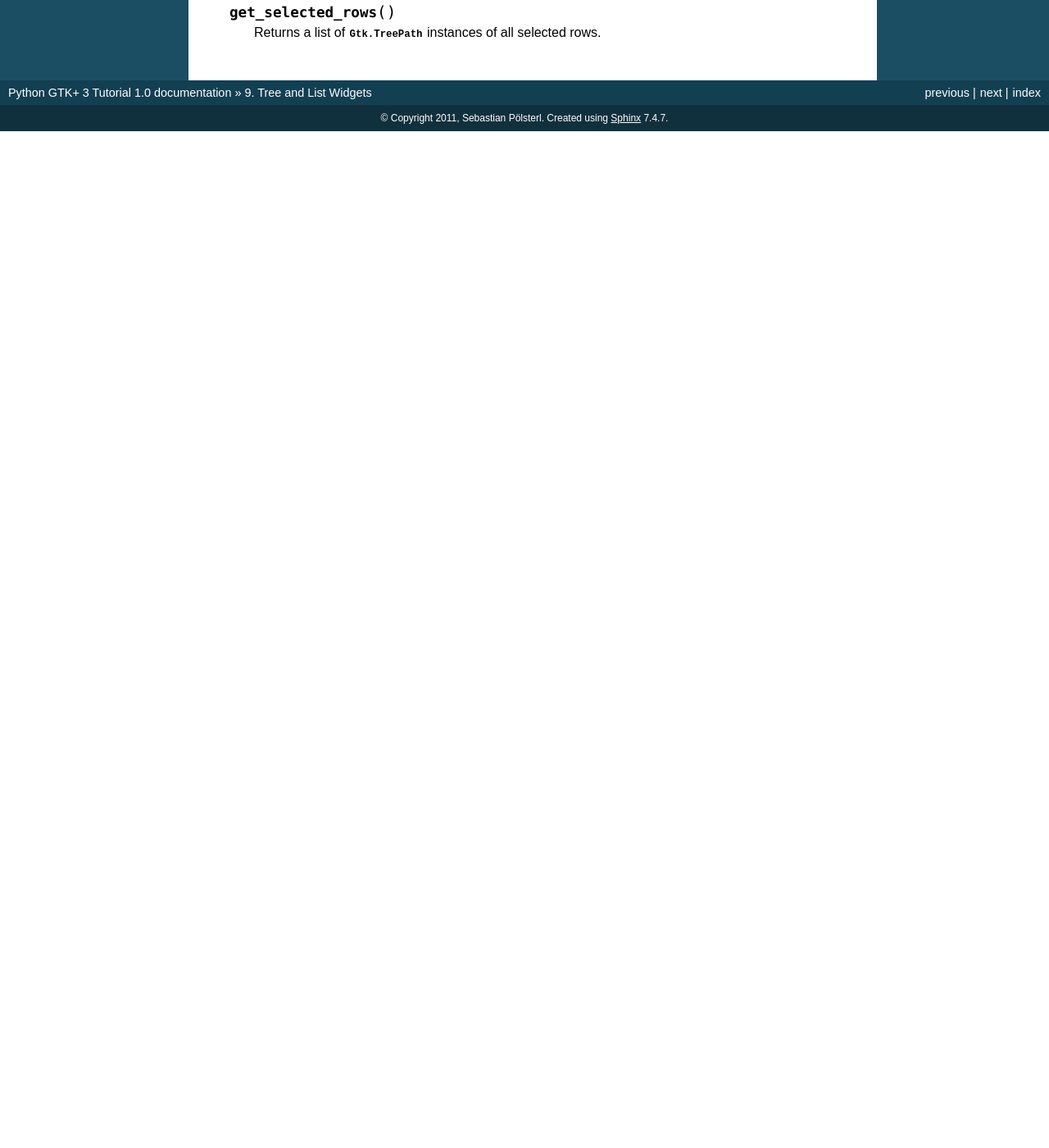
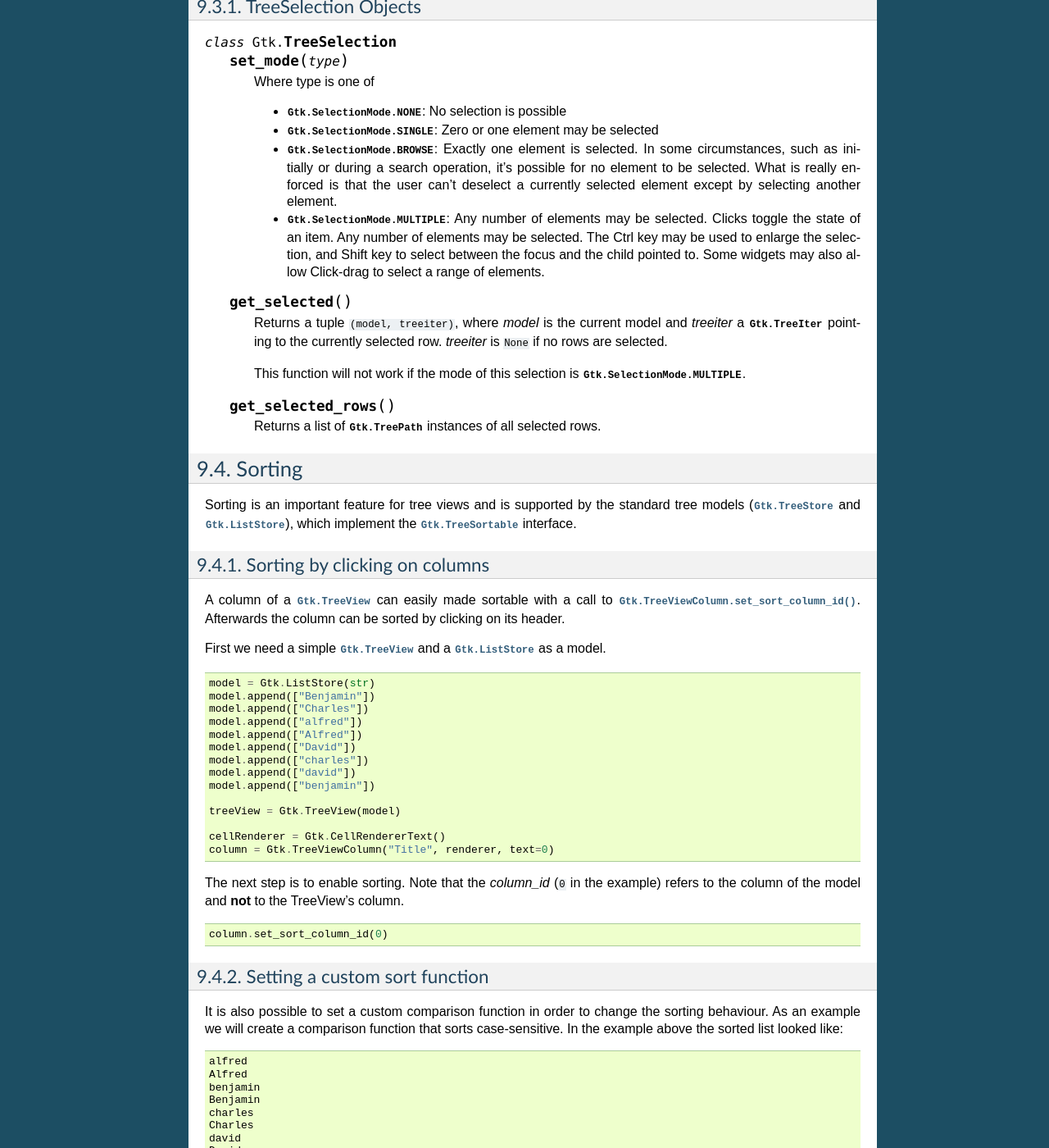
Before and after one commit to sebp/PyGObject-Tutorial, a Sphinx documentation site: the page built from source/treeview.txt, in a window 1280 px wide and 1400 px high, scrolled down 5658 px. Shown: the whole window at 82% size. Built offline with Sphinx 7.4.7, drawn with Linux system fonts in a browser that asks for light colours; before the commit the page ends 5818 px from its top, so only the background shows below that; some of the changed text lies outside the part shown.

Commit message:
Added TreeSortable section

```diff
--- a/source/treeview.txt
+++ b/source/treeview.txt
@@ -301,6 +301,35 @@
         ``False``, then the *renderer* is allocated no more space than it needs.
         Any unused space is divided evenly between cells for which expand is ``True``.
 
+    .. method:: set_sort_column_id(sort_column_id)
+
+        Sets the column of the model by which this column (of the view) should be
+        sorted. This also makes the columnd header clickable.
+
+    .. method:: get_sort_column_id()
+
+        Gets the column id set by :meth:`Gtk.TreeViewColumn.set_sort_column_id`
+
+    .. method:: set_sort_indicator(setting)
+
+        Sets whether a little arrow is displayed in the column header to in
+
+        *setting* can either be ``True`` (indicator is shown) or ``False``
+
+    .. method:: get_sort_indicator()
+
+        Gets the value set by :meth:`Gtk.TreeViewColumn.set_sort_indicator`
+
+    .. method:: set_sort_order(order)
+
+        Changes the order by which the column is sorted.
+
+        *order* can either be ``Gtk.SortType.ASCENDING`` or ``Gtk.SortType.DESCENDING``.
+
+    .. method:: get_sort_order()
+
+        Gets the sort order set by :meth:`Gtk.TreeViewColumn.set_sort_order`
+
 The Selection
 -------------
 Most applications will need to not only deal with displaying data, but also
@@ -362,3 +391,115 @@
     .. method:: get_selected_rows()
 
         Returns a list of :class:`Gtk.TreePath` instances of all selected rows.
+
+Sorting
+-------
+Sorting is an important feature for tree views and is supported by the standard tree models (:class:`Gtk.TreeStore` and :class:`Gtk.ListStore`), which implement the :class:`Gtk.TreeSortable` interface.
+
+Sorting by clicking on columns
+^^^^^^^^^^^^^^^^^^^^^^^^^^^^^^
+A column of a :class:`Gtk.TreeView` can easily made sortable with a call to :meth:`Gtk.TreeViewColumn.set_sort_column_id`.
+Afterwards the column can be sorted by clicking on its header.
+
+First we need a simple :class:`Gtk.TreeView` and a :class:`Gtk.ListStore` as a model.
+
+.. code-block:: python
+
+    model = Gtk.ListStore(str)
+    model.append(["Benjamin"])
+    model.append(["Charles"])
+    model.append(["alfred"])
+    model.append(["Alfred"])
+    model.append(["David"])
+    model.append(["charles"])
+    model.append(["david"])
+    model.append(["benjamin"])
+
+    treeView = Gtk.TreeView(model)
+
+    cellRenderer = Gtk.CellRendererText()
+    column = Gtk.TreeViewColumn("Title", renderer, text=0)
+
+The next step is to enable sorting. Note that the *column_id* (``0`` in the example) refers to the column of the model and **not** to the TreeView's column.
+
+.. code-block:: python
+
+    column.set_sort_column_id(0)
+
+Setting a custom sort function
+^^^^^^^^^^^^^^^^^^^^^^^^^^^^^^
+It is also possible to set a custom comparison function in order to change the sorting behaviour.
+As an example we will create a comparison function that sorts case-sensitive.
+In the example above the sorted list looked like::
+
+    alfred
+    Alfred
+    benjamin
+    Benjamin
+    charles
+    Charles
+    david
+    David
+
+The case-sensitive sorted list will look like::
+
+    Alfred
+    Benjamin
+    Charles
+    David
+    alfred
+    benjamin
+    charles
+    david
+
+First of all a comparison function is needed.
+This function gets two rows and has to return a negative integer if the first one should come before the second one, zero if they are equal and a positive integer if the second one should come before the second one.
+
+.. code-block:: python
+
+    def compare(model, row1, row2, user_data):
+        sort_column, _ = model.get_sort_column_id()
+        value1 = model.get_value(row1, sort_column)
+        value2 = model.get_value(row2, sort_column)
+        if value1 < value2:
+            return -1
+        elif value1 == value2:
+            return 0
+        else:
+            return 1
+
+Then the sort function has to be set by :meth:`Gtk.TreeSortable.set_sort_func`.
+
+.. code-block:: python
+
+    model.set_sort_func(0, compare, None)
+
+TreeSortable objects
+^^^^^^^^^^^^^^^^^^^^
+
+.. class:: Gtk.TreeSortable()
+
+    .. method:: set_sort_column_id(sort_column_id, order)
+
+        Sets the current sort column to *sort_column_id*.
+
+        *order* can either be ``Gtk.SortType.ASCENDING`` or ``Gtk.SortType.DESCENDING``.
+
+    .. method:: get_sort_column_id()
+
+        Returns a tuple consisting of the current sort column and order.
+
+    .. method:: set_sort_func(sort_column_id, sort_func, user_data)
+
+        Sets the comparison function used when sorting by the colum *sort_column_id*.
+
+        *user_data* gets passed to *sort_func*.
+
+        *sort_func* is a function with the signature ``sort_func(model, iter1, iter2, user_data)``
+        and should return a negative integer if *iter1* sorts before *iter2*,
+        zero if they are equal and a positive integer if *iter2* sorts before *iter1*.
+
+    .. method:: set_default_sort_func(sort_func, user_data)
+
+        See :meth:`Gtk.TreeSortable.set_sort_func`. This sets the comparison
+        function that is used when sorting by the default sort column
```
